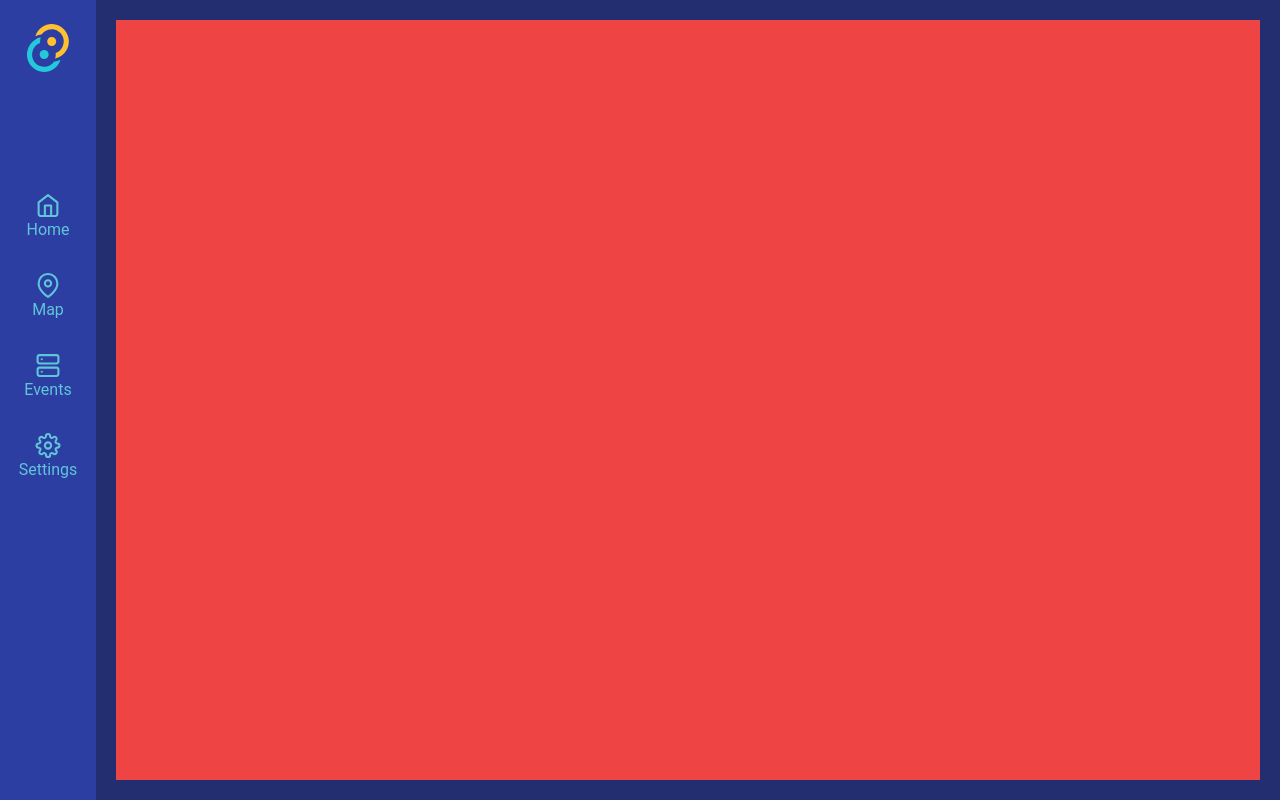
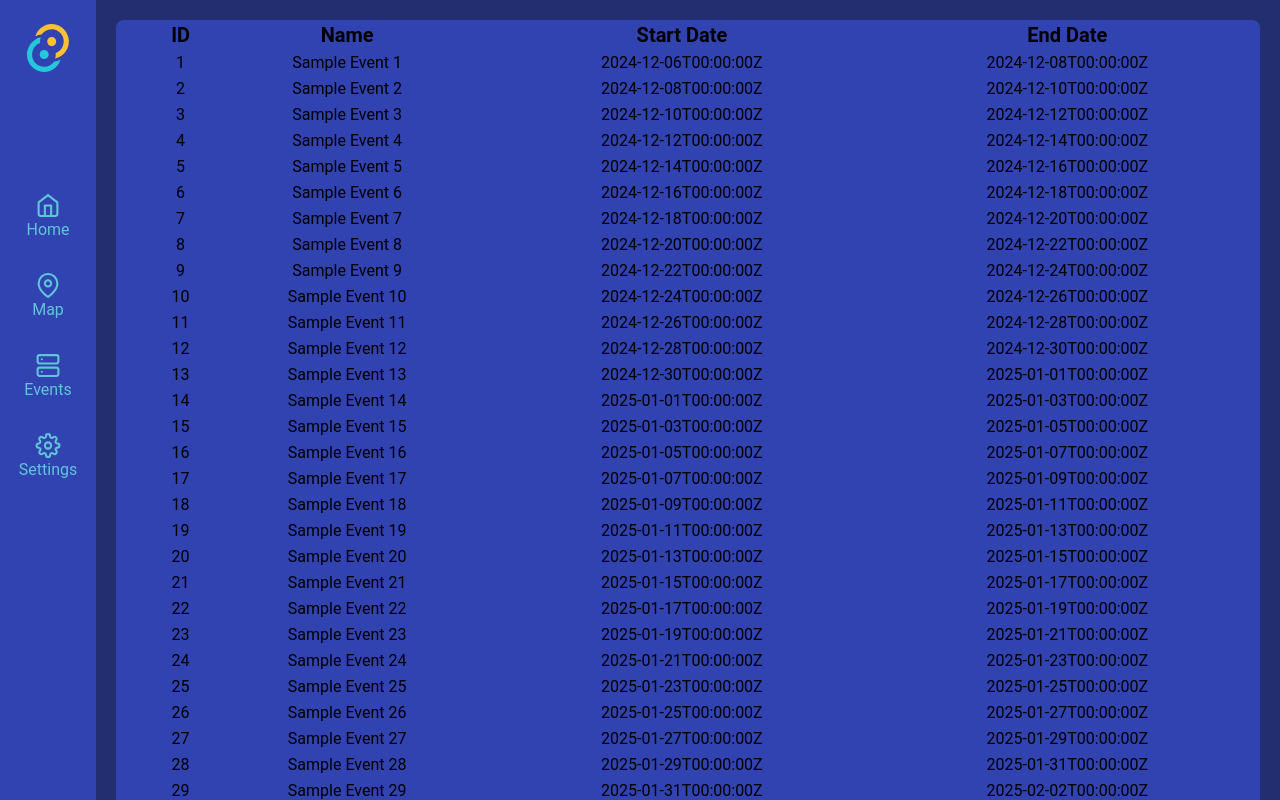
Before and after one commit to SubhayanDas08/ase_grp2, a React (Vite) app in the folder frontend/apps/desktop/: page /events in a window 1280 px wide. Built offline with nearby package versions, Linux system fonts and the light colour scheme.

Commit message:
Finished events table

```diff
--- a/frontend/apps/desktop/package.json
+++ b/frontend/apps/desktop/package.json
@@ -10,6 +10,7 @@
     "tauri": "tauri"
   },
   "dependencies": {
+    "@tanstack/react-table": "^8.20.5",
     "@tauri-apps/api": "^2",
     "@tauri-apps/plugin-notification": "^2.0.0",
     "@tauri-apps/plugin-shell": "^2",
--- a/frontend/apps/desktop/src/App.css
+++ b/frontend/apps/desktop/src/App.css
@@ -1,17 +1,28 @@
 @tailwind base;
 @tailwind components;
 @tailwind utilities;
+
+:root {
+  --main-colour: rgb(34, 46, 112);
+  --secondary-color: rgb(48, 67, 176);
+  --tertiary-color: rgb(96, 197, 216);
+  --highlights: rgb(245, 195, 82);
+}
 
 body {
   overflow: hidden;
   overscroll-behavior: none;
   font-family: "Roboto", sans-serif;
-  background-color: rgb(34, 46, 112);
+  background-color: var(--main-colour);
+}
+
+.secondaryColour {
+  background-color: var(--secondary-color);
 }
 
 .sidebarContainer {
   height: 100%;
-  background-color: rgb(44, 62, 162);
+  background-color: var(--secondary-color);
 }
 
 .sidebarItems {
@@ -22,11 +33,11 @@ body {
   align-items: center;
   justify-content: center;
   margin-bottom: 30px;
-  color: rgb(96, 197, 216);
+  color: var(--tertiary-color);
 }
 
 .sidebarItems:hover {
-  color: rgb(245, 195, 82);
+  color: var(--highlights);
   cursor: pointer;
 }
 
--- /dev/null
+++ b/frontend/apps/desktop/src/data/eventsSampleData.ts
@@ -0,0 +1,249 @@
+export type Data = {
+    id: number
+    name: string
+    start_date: string
+    end_date: string
+}
+
+export const sampleData: Data[] = [
+    {
+        id: 1,
+        name: 'Sample Event 1',
+        start_date: '2024-12-06T00:00:00Z',
+        end_date: '2024-12-08T00:00:00Z',
+    },
+    {
+        id: 2,
+        name: 'Sample Event 2',
+        start_date: '2024-12-08T00:00:00Z',
+        end_date: '2024-12-10T00:00:00Z',
+    },
+    {
+        id: 3,
+        name: 'Sample Event 3',
+        start_date: '2024-12-10T00:00:00Z',
+        end_date: '2024-12-12T00:00:00Z',
+    },
+    {
+        id: 4,
+        name: 'Sample Event 4',
+        start_date: '2024-12-12T00:00:00Z',
+        end_date: '2024-12-14T00:00:00Z',
+    },
+    {
+        id: 5,
+        name: 'Sample Event 5',
+        start_date: '2024-12-14T00:00:00Z',
+        end_date: '2024-12-16T00:00:00Z',
+    },
+    {
+        id: 6,
+        name: 'Sample Event 6',
+        start_date: '2024-12-16T00:00:00Z',
+        end_date: '2024-12-18T00:00:00Z',
+    },
+    {
+        id: 7,
+        name: 'Sample Event 7',
+        start_date: '2024-12-18T00:00:00Z',
+        end_date: '2024-12-20T00:00:00Z',
+    },
+    {
+        id: 8,
+        name: 'Sample Event 8',
+        start_date: '2024-12-20T00:00:00Z',
+        end_date: '2024-12-22T00:00:00Z',
+    },
+    {
+        id: 9,
+        name: 'Sample Event 9',
+        start_date: '2024-12-22T00:00:00Z',
+        end_date: '2024-12-24T00:00:00Z',
+    },
+    {
+        id: 10,
+        name: 'Sample Event 10',
+        start_date: '2024-12-24T00:00:00Z',
+        end_date: '2024-12-26T00:00:00Z',
+    },
+    {
+        id: 11,
+        name: 'Sample Event 11',
+        start_date: '2024-12-26T00:00:00Z',
+        end_date: '2024-12-28T00:00:00Z',
+    },
+    {
+        id: 12,
+        name: 'Sample Event 12',
+        start_date: '2024-12-28T00:00:00Z',
+        end_date: '2024-12-30T00:00:00Z',
+    },
+    {
+        id: 13,
+        name: 'Sample Event 13',
+        start_date: '2024-12-30T00:00:00Z',
+        end_date: '2025-01-01T00:00:00Z',
+    },
+    {
+        id: 14,
+        name: 'Sample Event 14',
+        start_date: '2025-01-01T00:00:00Z',
+        end_date: '2025-01-03T00:00:00Z',
+    },
+    {
+        id: 15,
+        name: 'Sample Event 15',
+        start_date: '2025-01-03T00:00:00Z',
+        end_date: '2025-01-05T00:00:00Z',
+    },
+    {
+        id: 16,
+        name: 'Sample Event 16',
+        start_date: '2025-01-05T00:00:00Z',
+        end_date: '2025-01-07T00:00:00Z',
+    },
+    {
+        id: 17,
+        name: 'Sample Event 17',
+        start_date: '2025-01-07T00:00:00Z',
+        end_date: '2025-01-09T00:00:00Z',
+    },
+    {
+        id: 18,
+        name: 'Sample Event 18',
+        start_date: '2025-01-09T00:00:00Z',
+        end_date: '2025-01-11T00:00:00Z',
+    },
+    {
+        id: 19,
+        name: 'Sample Event 19',
+        start_date: '2025-01-11T00:00:00Z',
+        end_date: '2025-01-13T00:00:00Z',
+    },
+    {
+        id: 20,
+        name: 'Sample Event 20',
+        start_date: '2025-01-13T00:00:00Z',
+        end_date: '2025-01-15T00:00:00Z',
+    },
+    {
+        id: 21,
+        name: 'Sample Event 21',
+        start_date: '2025-01-15T00:00:00Z',
+        end_date: '2025-01-17T00:00:00Z',
+    },
+    {
+        id: 22,
+        name: 'Sample Event 22',
+        start_date: '2025-01-17T00:00:00Z',
+        end_date: '2025-01-19T00:00:00Z',
+    },
+    {
+        id: 23,
+        name: 'Sample Event 23',
+        start_date: '2025-01-19T00:00:00Z',
+        end_date: '2025-01-21T00:00:00Z',
+    },
+    {
+        id: 24,
+        name: 'Sample Event 24',
+        start_date: '2025-01-21T00:00:00Z',
+        end_date: '2025-01-23T00:00:00Z',
+    },
+    {
+        id: 25,
+        name: 'Sample Event 25',
+        start_date: '2025-01-23T00:00:00Z',
+        end_date: '2025-01-25T00:00:00Z',
+    },
+    {
+        id: 26,
+        name: 'Sample Event 26',
+        start_date: '2025-01-25T00:00:00Z',
+        end_date: '2025-01-27T00:00:00Z',
+    },
+    {
+        id: 27,
+        name: 'Sample Event 27',
+        start_date: '2025-01-27T00:00:00Z',
+        end_date: '2025-01-29T00:00:00Z',
+    },
+    {
+        id: 28,
+        name: 'Sample Event 28',
+        start_date: '2025-01-29T00:00:00Z',
+        end_date: '2025-01-31T00:00:00Z',
+    },
+    {
+        id: 29,
+        name: 'Sample Event 29',
+        start_date: '2025-01-31T00:00:00Z',
+        end_date: '2025-02-02T00:00:00Z',
+    },
+    {
+        id: 30,
+        name: 'Sample Event 30',
+        start_date: '2025-02-02T00:00:00Z',
+        end_date: '2025-02-04T00:00:00Z',
+    },
+    {
+        id: 31,
+        name: 'Sample Event 31',
+        start_date: '2025-02-04T00:00:00Z',
+        end_date: '2025-02-06T00:00:00Z',
+    },
+    {
+        id: 32,
+        name: 'Sample Event 32',
+        start_date: '2025-02-06T00:00:00Z',
+        end_date: '2025-02-08T00:00:00Z',
+    },
+    {
+        id: 33,
+        name: 'Sample Event 33',
+        start_date: '2025-02-08T00:00:00Z',
+        end_date: '2025-02-10T00:00:00Z',
+    },
+    {
+        id: 34,
+        name: 'Sample Event 34',
+        start_date: '2025-02-10T00:00:00Z',
+        end_date: '2025-02-12T00:00:00Z',
+    },
+    {
+        id: 35,
+        name: 'Sample Event 35',
+        start_date: '2025-02-12T00:00:00Z',
+        end_date: '2025-02-14T00:00:00Z',
+    },
+    {
+        id: 36,
+        name: 'Sample Event 36',
+        start_date: '2025-02-14T00:00:00Z',
+        end_date: '2025-02-16T00:00:00Z',
+    },
+    {
+        id: 37,
+        name: 'Sample Event 37',
+        start_date: '2025-02-16T00:00:00Z',
+        end_date: '2025-02-18T00:00:00Z',
+    },
+    {
+        id: 38,
+        name: 'Sample Event 38',
+        start_date: '2025-02-18T00:00:00Z',
+        end_date: '2025-02-20T00:00:00Z',
+    },
+    {
+        id: 39,
+        name: 'Sample Event 39',
+        start_date: '2025-02-20T00:00:00Z',
+        end_date: '2025-02-22T00:00:00Z',
+    },
+    {
+        id: 40,
+        name: 'Sample Event 40',
+        start_date: '2025-02-22T00:00:00Z',
+        end_date: '2025-02-24T00:00:00Z',
+    },
+];
--- a/frontend/apps/desktop/src/pages/Events.tsx
+++ b/frontend/apps/desktop/src/pages/Events.tsx
@@ -1,7 +1,59 @@
+import { useReactTable, ColumnDef, getCoreRowModel, flexRender} from '@tanstack/react-table';
+
+import { sampleData, Data } from '../data/eventsSampleData';
+
 export default function Events() {
+    const columns: ColumnDef<Data>[] = [
+        {
+          accessorKey: 'id',
+          header: 'ID',
+        },
+        {
+          accessorKey: 'name',
+          header: 'Name',
+        },
+        {
+          accessorKey: 'start_date',
+          header: 'Start Date',
+        },
+        {
+          accessorKey: 'end_date',
+          header: 'End Date',
+        },
+      ];
+
+      const table = useReactTable({
+        data: sampleData,
+        columns,
+        getCoreRowModel: getCoreRowModel(),
+      });
+
     return(
-        <div className="bg-red-500 h-full relative">
-
+        <div className="relative secondaryColour rounded-lg ps-10">
+            <table className='w-full'>
+                <thead className='text-xl'>
+                    {table.getHeaderGroups().map((headerGroup) => (
+                        <tr key={headerGroup.id}>
+                        {headerGroup.headers.map((header) => (
+                            <th key={header.id} className='text-center'>
+                            {flexRender(header.column.columnDef.header, header.getContext())}
+                            </th>
+                        ))}
+                        </tr>
+                    ))}
+                </thead>
+                <tbody>
+                    {table.getRowModel().rows.map((row) => (
+                        <tr key={row.id}>
+                        {row.getVisibleCells().map((cell) => (
+                            <td key={cell.id} className='text-center'>
+                            {flexRender(cell.column.columnDef.cell, cell.getContext())}
+                            </td>
+                        ))}
+                        </tr>
+                    ))}
+                </tbody>
+            </table>
         </div>
     )
 }
```
Also changed, not shown: 1 other file (tests, documents, lock files or other folders).
